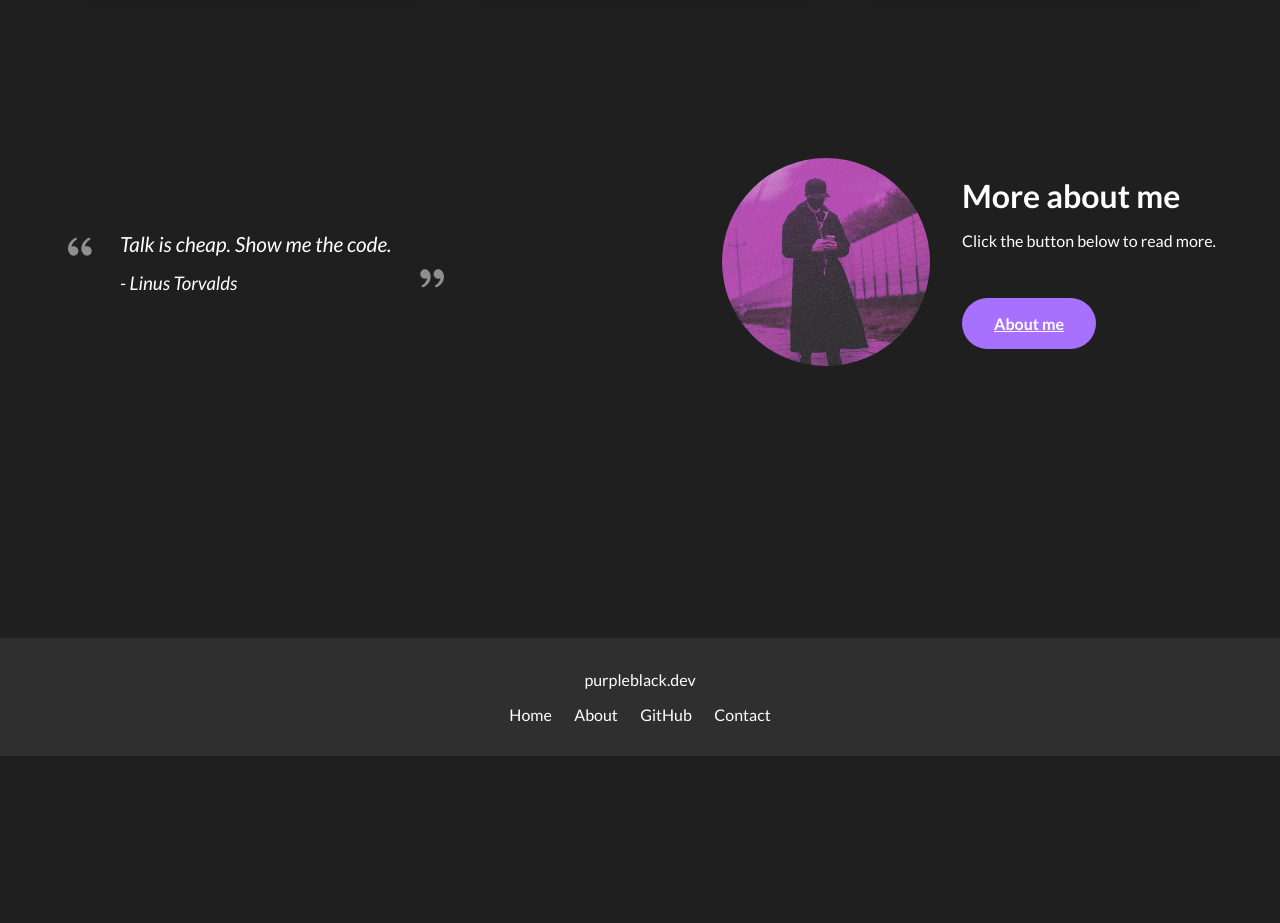
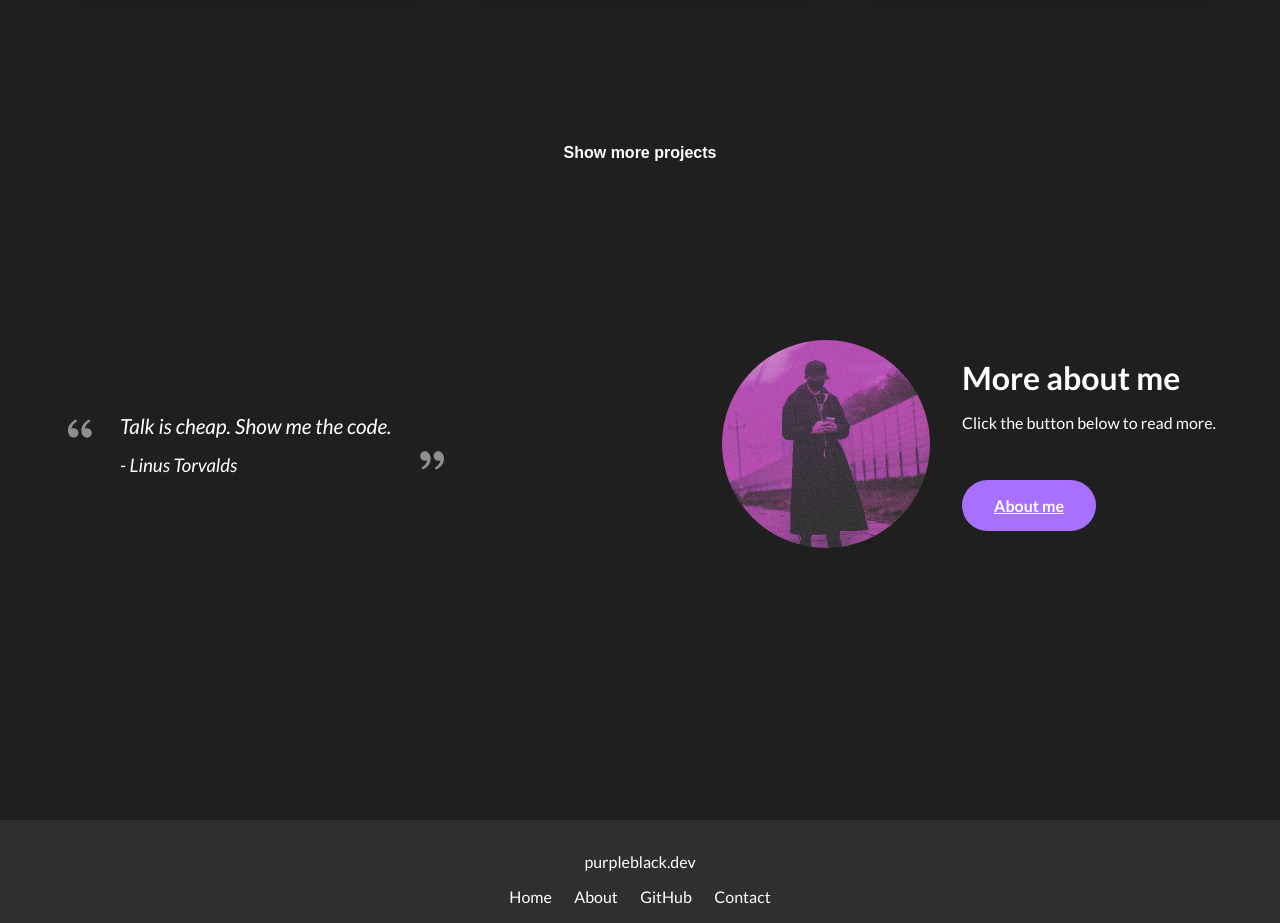
Before and after one commit to goodideagiver/purple-dev-react, a React (Create React App) app: page / in a window 1280 px wide. Shown: the part 1601-2524 px from the top of the page. Before the commit the page ends 2357 px from the top, so only its background shows below. Built offline with nearby package versions, Linux system fonts and the light colour scheme.

Commit message:
added more project cards toggle

```diff
--- a/src/components/UI/projectCards/ProjectCards.js
+++ b/src/components/UI/projectCards/ProjectCards.js
@@ -1,12 +1,28 @@
-import React from 'react';
-
+import Button from '../button/Button';
+import ProjectCard from '../projectCard/ProjectCard';
+import cardData from './data';
 import styles from './projectCards.module.css';
-
-import ProjectCard from '../projectCard/ProjectCard';
-
-import cardData from './data';
+import { useState } from 'react';
 
 const ProjectCards = () => {
+	const defaultCardOnMainSiteAmount = 3;
+	const [cardOnMainSiteAmount, setCardOnMainSiteAmount] = useState(
+		defaultCardOnMainSiteAmount
+	);
+
+	const toggleAllCardsVisibility = () => {
+		setCardOnMainSiteAmount(
+			cardOnMainSiteAmount === defaultCardOnMainSiteAmount
+				? Infinity
+				: defaultCardOnMainSiteAmount
+		);
+	};
+
+	const toggleButtonText =
+		cardOnMainSiteAmount === defaultCardOnMainSiteAmount
+			? 'Show more projects'
+			: 'Show less projects';
+
 	return (
 		<>
 			<div className={styles.flex}>
@@ -18,10 +34,18 @@ const ProjectCards = () => {
 						see more
 					</p>
 				</div>
-				{cardData.map((card) => (
-					<ProjectCard {...card} key={card.title} />
-				))}
+				{cardData.map(
+					(card, index) =>
+						index < cardOnMainSiteAmount && (
+							<ProjectCard {...card} key={card.title} />
+						)
+				)}
 			</div>
+			{cardData.length > defaultCardOnMainSiteAmount && (
+				<Button variant='secondary' onClick={toggleAllCardsVisibility}>
+					{toggleButtonText}
+				</Button>
+			)}
 		</>
 	);
 };
--- a/src/components/UI/projectCards/data/index.js
+++ b/src/components/UI/projectCards/data/index.js
@@ -20,6 +20,27 @@ const cardData = [
 		link: 'https://www.adot.pl/',
 		color: '#6276D720',
 	},
+	{
+		title: 'purpleblack.dev',
+		shortDesc: 'This website',
+		desc: ['REACT', 'ROUTER'],
+		link: 'https://github.com/goodideagiver/purple-dev-react',
+		color: '#6276D720',
+	},
+	{
+		title: 'CLICK THE BUTTON',
+		shortDesc: 'Mini fun project',
+		desc: ['Vanilla JavaScript', 'Clean code', 'Error handling'],
+		link: 'https://github.com/goodideagiver/click-the-button',
+		color: '#6276D720',
+	},
+	{
+		title: 'THE DOGAPP',
+		shortDesc: 'React UI project',
+		desc: ['React', 'Redux', 'Conditional UI', 'API'],
+		link: 'https://github.com/goodideagiver/the-dogapp',
+		color: '#6276D720',
+	},
 ];
 
 export default cardData;
```
